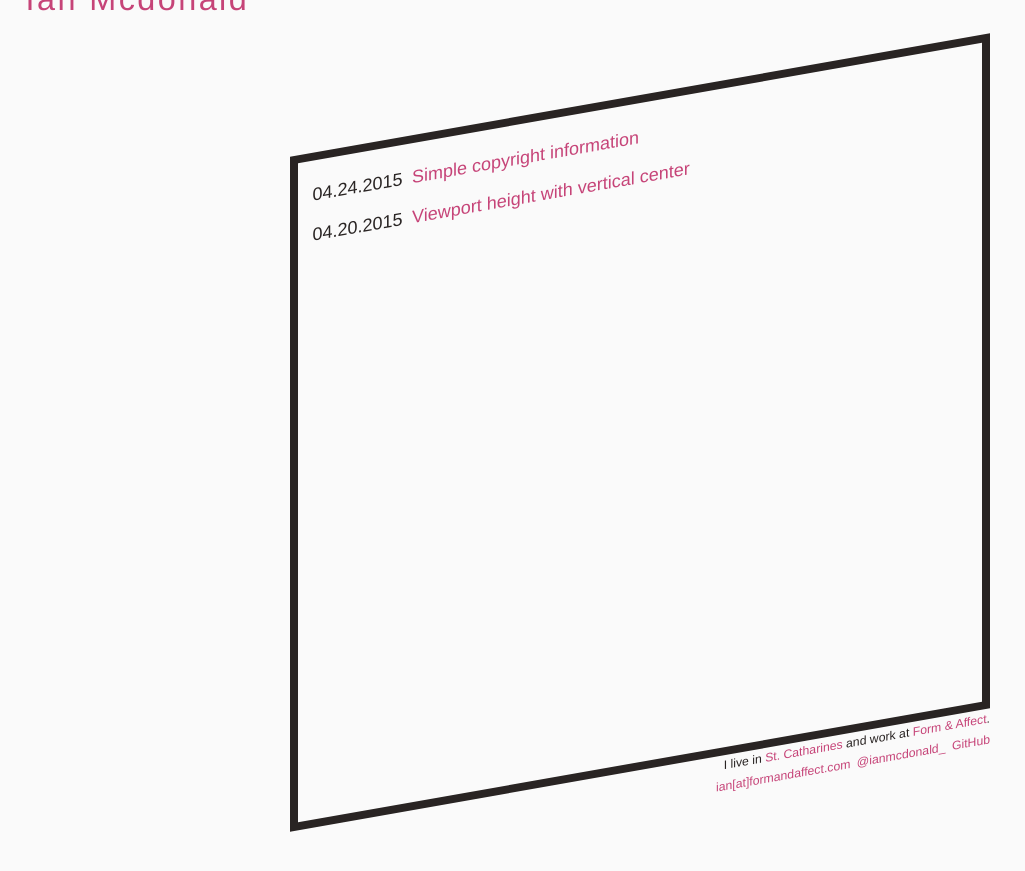
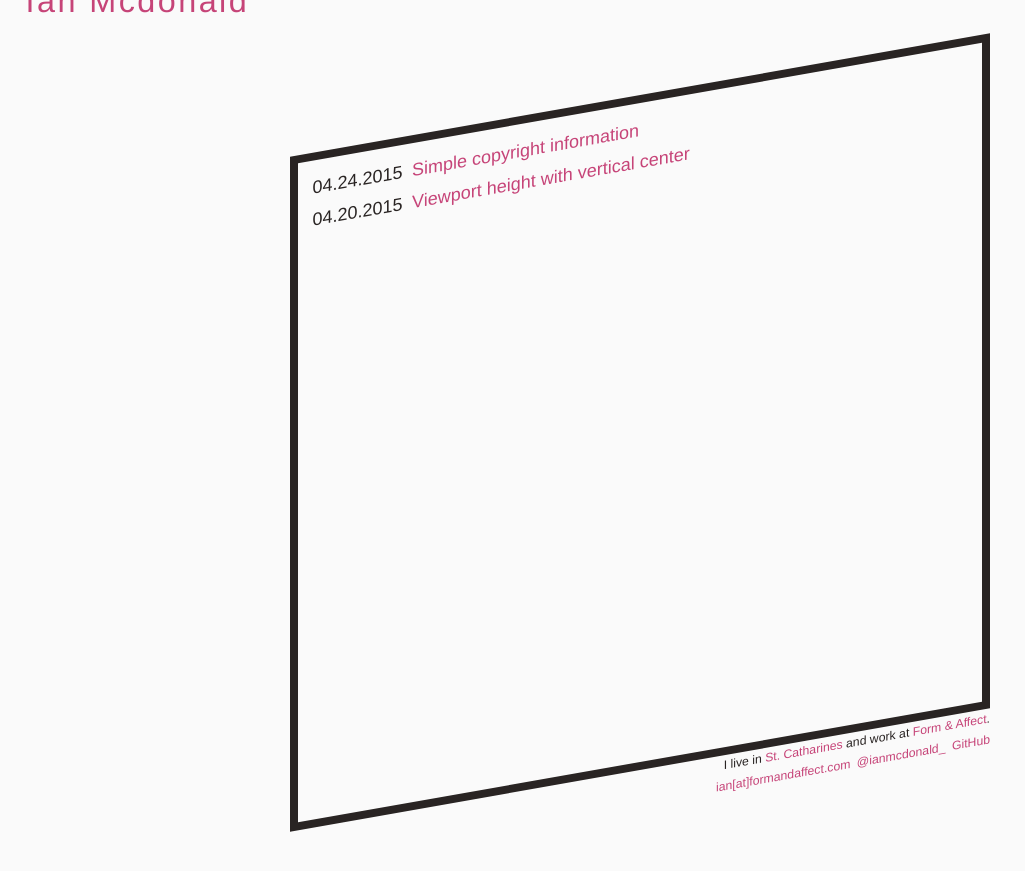
Before and after one commit to ianmcdonald/ianmcdonald.github.io, a Jekyll site: the page built from index.html, in a window 1280 px wide. Shown: the top 871 px of the page, without its empty margins (0-1025 px from the left). Built offline with Jekyll 4.4.1, drawn with Linux system fonts in a browser that asks for light colours; some web fonts are replaced.

Commit message:
slight tweaks

```diff
--- a/_includes/header.html
+++ b/_includes/header.html
@@ -1 +1 @@
-<h1><a href="{{ site.baseurl }}/">{{ site.title }}</a></h1>
+<h1><a href="{{ site.baseurl }}/">Ian Mcdonald</a></h1>
--- a/css/main.scss
+++ b/css/main.scss
@@ -54,16 +54,26 @@
 li {
     > ul,
     > ol {
-         margin-bottom: 0;
+        margin-bottom: 0;
     }
 }
 h1 {
-    min-width: 15em;
+    min-width: 240px;
     position: absolute;
-    top: -0.85em;
+    top: -0.45em;
     left: 2vw;
     font-size: 2.25em;
     letter-spacing: 0.075em;
+    transition: all 0.5s ease;
+    line-height: 1;
+    display: inline-block;
+    &:hover, &:focus {
+        outline: none;
+        top: -0.125em;
+             }
+    > a {
+        padding-bottom: 0.75em;
+    }
 }
 h1, h2, h3, h4, h5, h6 {
     font-weight: 400;
@@ -71,16 +81,18 @@
 a {
     color: $secondary;
     text-decoration: none;
-    border-bottom: none;
+    border-bottom: 2px dotted transparent;
     transition: all 0.5s ease;
+    padding-bottom: 0.5em;
     &:hover, &:focus, &:active {
         color: $dark;
-        border-bottom: 1px dashed $dark;
+        border-bottom-color: $dark;
         text-decoration: none;
         border-color: $secondary;
         outline: none;
         box-shadow: none;
         -webkit-box-shadow: none;
+        padding-bottom: 0.125em;
     }
 }
 pre,
@@ -118,9 +130,9 @@
 }
 ul.post-list li {
     width: 100%;
-    margin: 0.75em 0;
+    margin: 0.5em 0;
     font-size: 1em;
-    line-height: 1.5;
+    line-height: 1.25;
     @media (min-width: 500px) {
         font-size: 1.25em;
     }
@@ -159,6 +171,7 @@
 }
 .post {
     margin-top: 33vh;
+    margin-bottom: 10em;
 }
 .post-title {
     font-size: 2em;
@@ -169,6 +182,7 @@
     font-size: 1.25em;
 }
 .back-home {
+    position:absolute;
     display: inline-block;
     margin: 2em 0;
 }
```
Also changed, not shown: 2 other files.
